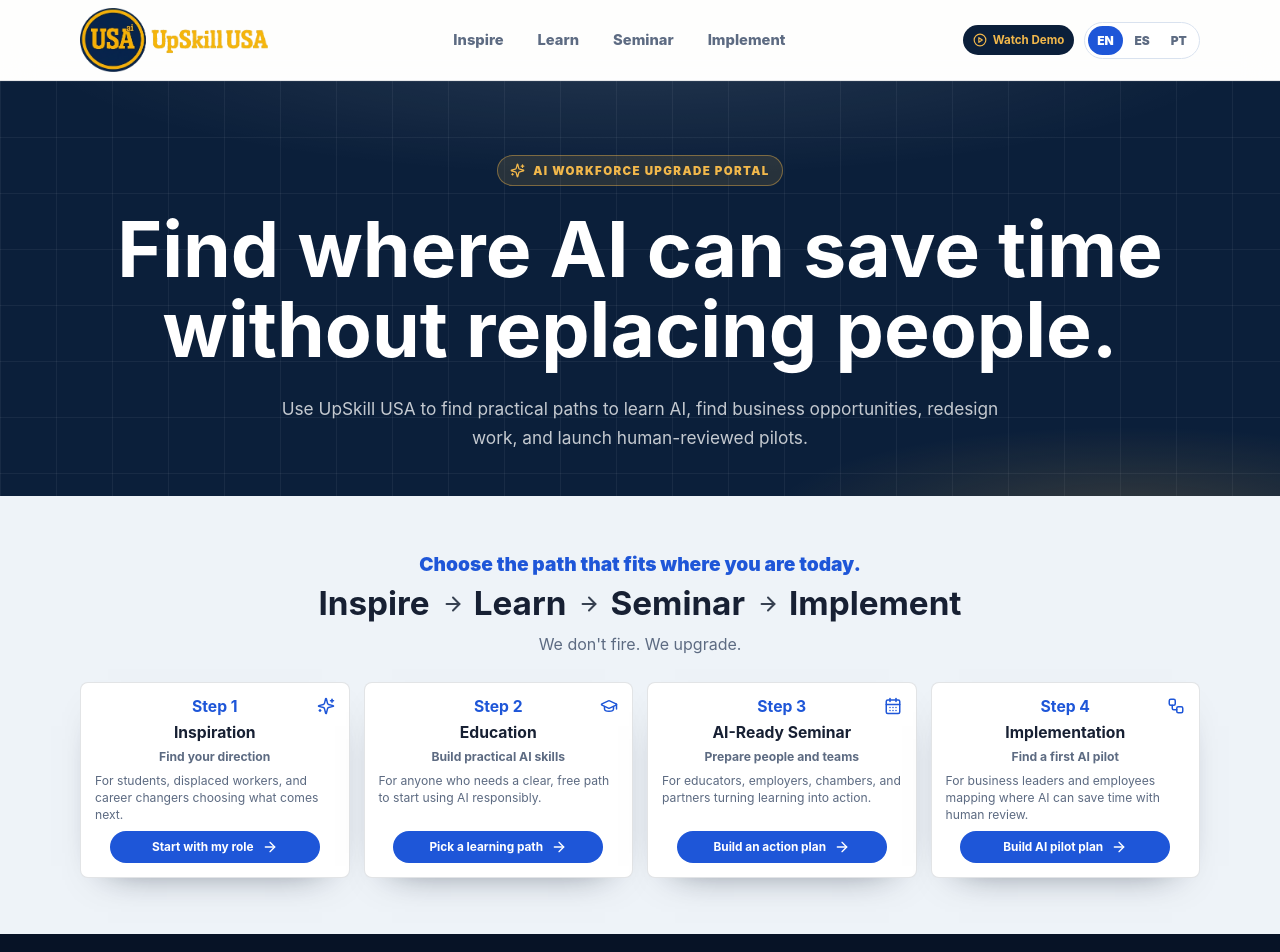
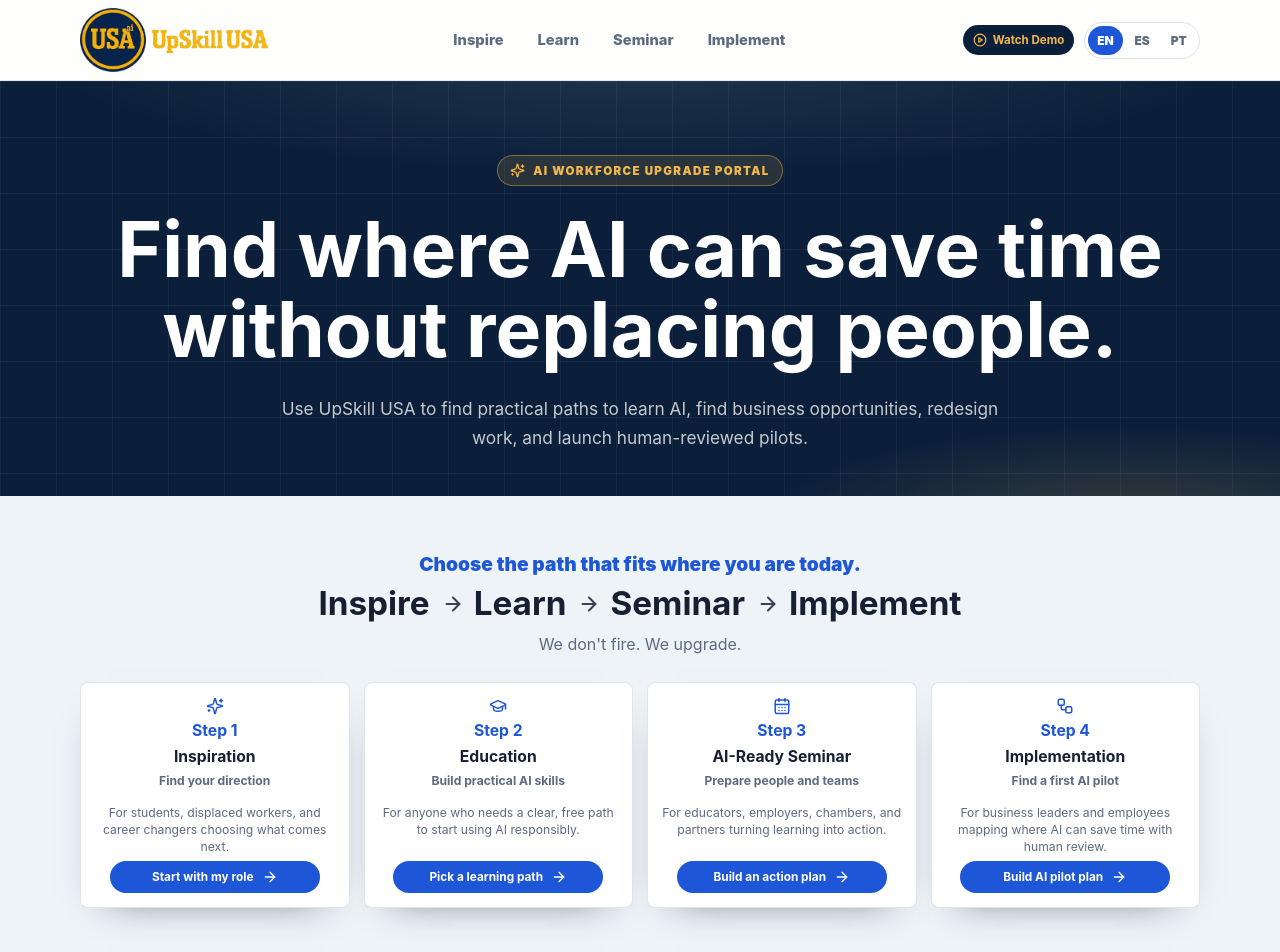
Before and after one commit to Nandobr/upskillusa_portal, a Next.js app: page / in a window 1280 px wide. Shown: the top 952 px of the page. Built offline with nearby package versions, Linux system fonts and the light colour scheme.

Commit message:
Polish homepage cards

```diff
--- a/src/app/globals.css
+++ b/src/app/globals.css
@@ -569,9 +569,10 @@ button {
 
 .framework-step {
   display: grid;
-  grid-template-columns: 1fr auto 1fr;
-  align-items: center;
-  gap: 8px;
+  grid-template-columns: 1fr;
+  align-items: center;
+  justify-items: center;
+  gap: 6px;
   color: var(--blue-700);
   font-size: 0.98rem;
   font-weight: 700;
@@ -580,13 +581,15 @@ button {
 }
 
 .framework-step span {
-  grid-column: 2;
+  grid-column: 1;
+  grid-row: 2;
   justify-self: center;
 }
 
 .framework-step svg {
-  grid-column: 3;
-  justify-self: end;
+  grid-column: 1;
+  grid-row: 1;
+  justify-self: center;
 }
 
 .framework-card h3,
@@ -627,6 +630,7 @@ button {
   margin: 6px 0;
   font-size: 0.76rem;
   line-height: 1.42;
+  text-align: center;
 }
 
 .framework-question {
@@ -634,6 +638,10 @@ button {
   font-size: 0.8rem;
   font-weight: 650;
   text-align: center;
+}
+
+.framework-question + p {
+  margin-top: 14px;
 }
 
 .framework-card .button {
@@ -3739,6 +3747,10 @@ button {
     line-height: 1.4;
   }
 
+  .framework-question + p {
+    margin-top: 14px;
+  }
+
   .framework-card .button-row {
     display: flex;
     justify-content: center;
--- a/src/components/portal-pages.tsx
+++ b/src/components/portal-pages.tsx
@@ -334,11 +334,9 @@ const seminarBuilderCopy = {
   },
 } as const;
 
-const homepageFrameworkCardCopy: Partial<
-  Record<
-    Language,
-    Record<FrameworkKey, { question: string; summary: string; cta: string }>
-  >
+const homepageFrameworkCardCopy: Record<
+  Language,
+  Record<FrameworkKey, { question: string; summary: string; cta: string }>
 > = {
   en: {
     inspire: {
@@ -360,6 +358,56 @@ const homepageFrameworkCardCopy: Partial<
       question: "Find a first AI pilot",
       summary: "For business leaders and employees mapping where AI can save time with human review.",
       cta: "Build AI pilot plan",
+    },
+  },
+  es: {
+    inspire: {
+      question: "Encuentra tu dirección",
+      summary:
+        "Para estudiantes, trabajadores desplazados y personas que cambian de carrera y están decidiendo qué sigue.",
+      cta: "Empezar con mi rol",
+    },
+    learn: {
+      question: "Desarrolla habilidades prácticas de IA",
+      summary:
+        "Para cualquier persona que necesita un camino claro y gratuito para empezar a usar IA de forma responsable.",
+      cta: "Elegir una ruta de aprendizaje",
+    },
+    adapt: {
+      question: "Prepara a personas y equipos",
+      summary: "Para educadores, empleadores, cámaras y socios que convierten el aprendizaje en acción.",
+      cta: "Crear un plan de acción",
+    },
+    implement: {
+      question: "Encuentra un primer piloto de IA",
+      summary:
+        "Para líderes empresariales y empleados que identifican dónde la IA puede ahorrar tiempo con revisión humana.",
+      cta: "Crear plan piloto de IA",
+    },
+  },
+  pt: {
+    inspire: {
+      question: "Encontre sua direção",
+      summary:
+        "Para estudantes, trabalhadores deslocados e pessoas em transição de carreira decidindo o próximo passo.",
+      cta: "Começar pelo meu papel",
+    },
+    learn: {
+      question: "Desenvolva habilidades práticas em IA",
+      summary:
+        "Para qualquer pessoa que precisa de um caminho claro e gratuito para começar a usar IA com responsabilidade.",
+      cta: "Escolher uma trilha de aprendizagem",
+    },
+    adapt: {
+      question: "Prepare pessoas e equipes",
+      summary: "Para educadores, empregadores, câmaras e parceiros que transformam aprendizado em ação.",
+      cta: "Criar um plano de ação",
+    },
+    implement: {
+      question: "Encontre um primeiro piloto de IA",
+      summary:
+        "Para líderes empresariais e funcionários mapeando onde a IA pode economizar tempo com revisão humana.",
+      cta: "Criar plano piloto de IA",
     },
   },
 };
```
